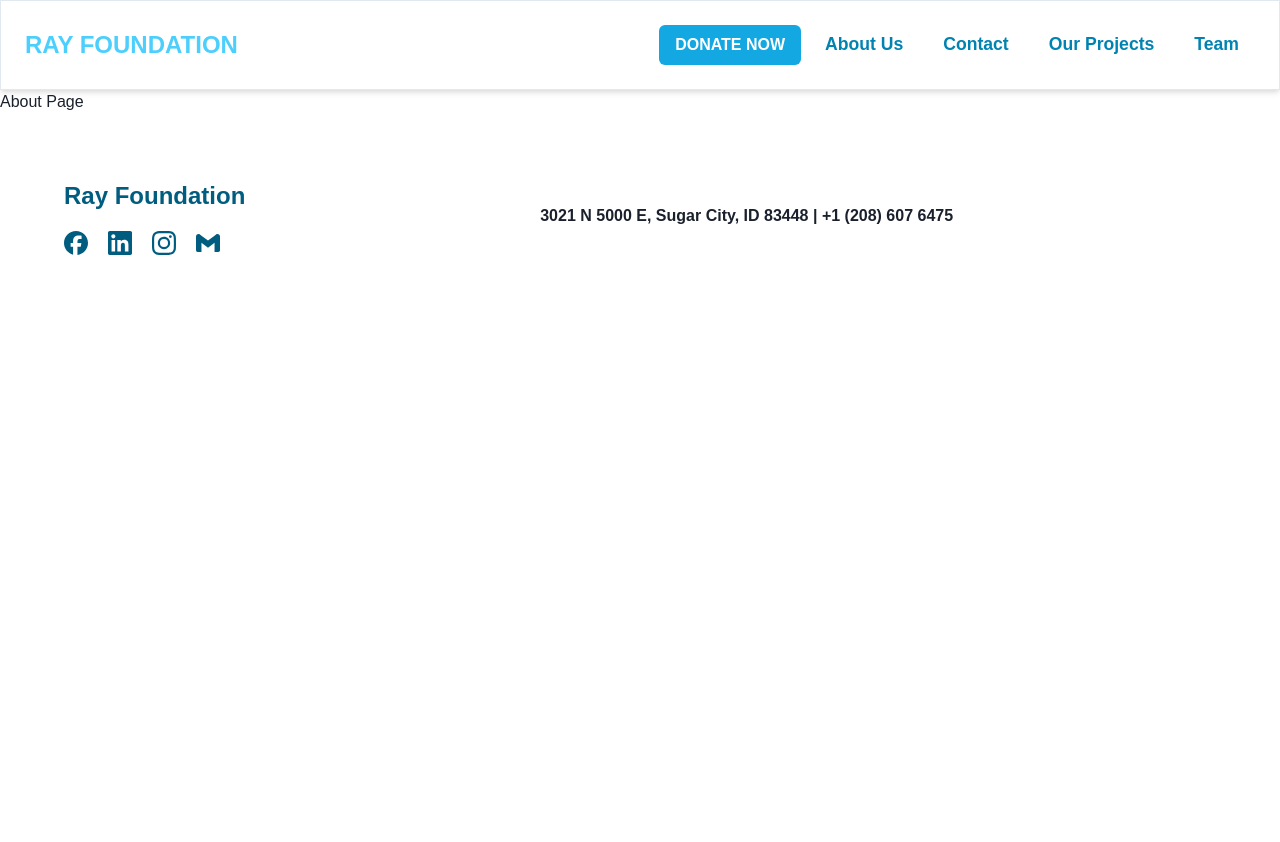
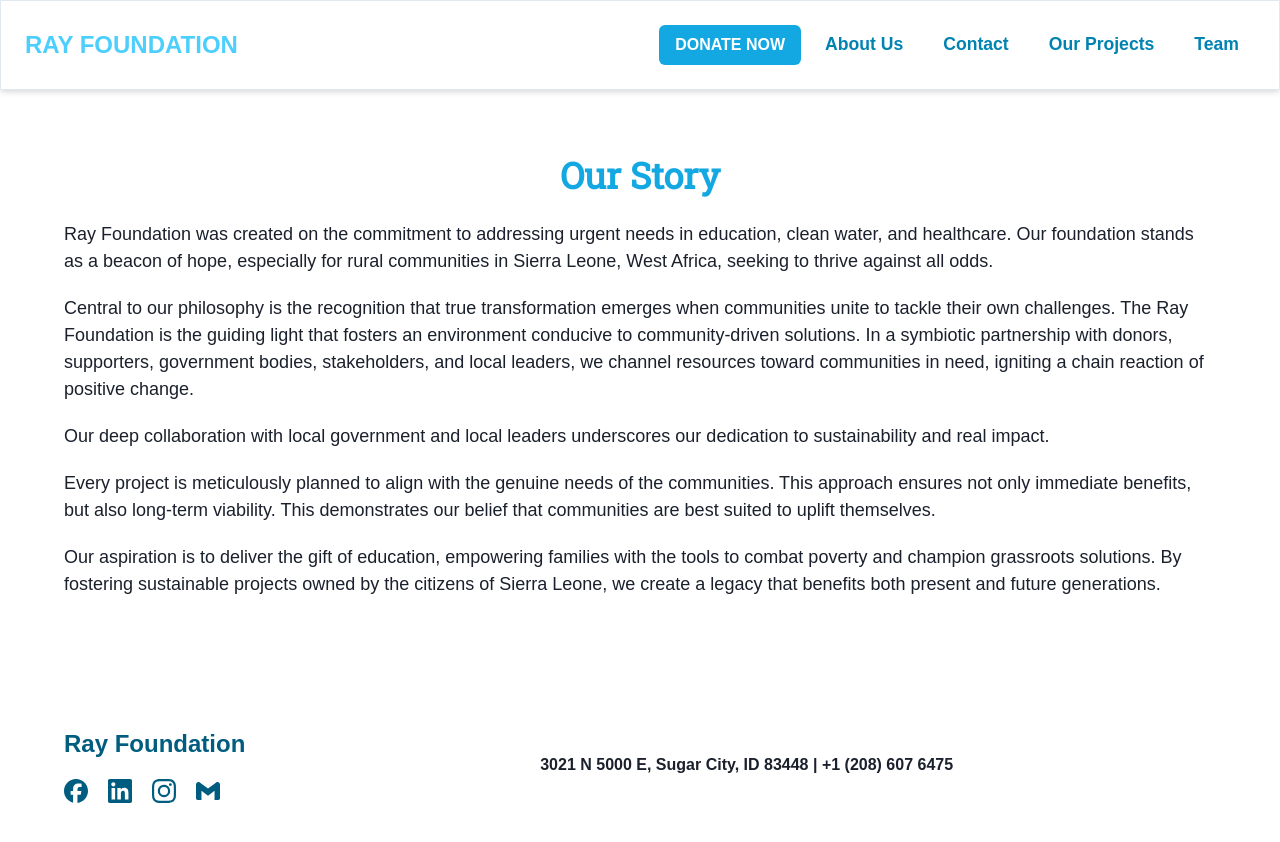
Before and after one commit to spencer-rafada/RayFoundation, a Next.js app: page /about in a window 1280 px wide. Shown: the top 842 px of the page. Before the commit the page ends 800 px from the top, so only its background shows below. Built offline with nearby package versions, Linux system fonts and the light colour scheme; a web font is replaced by a local one.

Commit message:
added our story in about us page

```diff
--- /dev/null
+++ b/src/app/about/components/OurStory.tsx
@@ -0,0 +1,62 @@
+import { Flex, Heading, Text } from '@chakra-ui/react'
+import React from 'react'
+
+export default function OurStory() {
+  return (
+    <>
+      <Flex
+        direction='column'
+        p={{ base: 8, md: 16 }}
+        align='center'
+        gap={{ base: 4, md: 6 }}
+      >
+        <Heading
+          as='h3'
+          size='xl'
+          color='brand.500'
+          data-testid='about-us-our-story-heading'
+        >
+          Our Story
+        </Heading>
+        <Flex
+          direction='column'
+          gap={{ base: 4, md: 5 }}
+          data-testid='about-us-our-story-paragraphs'
+        >
+          <Text fontSize='lg'>
+            Ray Foundation was created on the commitment to addressing urgent
+            needs in education, clean water, and healthcare. Our foundation
+            stands as a beacon of hope, especially for rural communities in
+            Sierra Leone, West Africa, seeking to thrive against all odds.
+          </Text>
+          <Text fontSize='lg'>
+            Central to our philosophy is the recognition that true
+            transformation emerges when communities unite to tackle their own
+            challenges. The Ray Foundation is the guiding light that fosters an
+            environment conducive to community-driven solutions. In a symbiotic
+            partnership with donors, supporters, government bodies,
+            stakeholders, and local leaders, we channel resources toward
+            communities in need, igniting a chain reaction of positive change.
+          </Text>
+          <Text fontSize='lg'>
+            Our deep collaboration with local government and local leaders
+            underscores our dedication to sustainability and real impact.
+          </Text>
+          <Text fontSize='lg'>
+            Every project is meticulously planned to align with the genuine
+            needs of the communities. This approach ensures not only immediate
+            benefits, but also long-term viability. This demonstrates our belief
+            that communities are best suited to uplift themselves.
+          </Text>
+          <Text fontSize='lg'>
+            Our aspiration is to deliver the gift of education, empowering
+            families with the tools to combat poverty and champion grassroots
+            solutions. By fostering sustainable projects owned by the citizens
+            of Sierra Leone, we create a legacy that benefits both present and
+            future generations.
+          </Text>
+        </Flex>
+      </Flex>
+    </>
+  )
+}
--- a/src/app/about/page.tsx
+++ b/src/app/about/page.tsx
@@ -1,5 +1,6 @@
 import { Metadata } from 'next'
 import React from 'react'
+import OurStory from './components/OurStory'
 
 export const metadata: Metadata = {
   title: 'About',
@@ -9,7 +10,7 @@ export const metadata: Metadata = {
 export default function About() {
   return (
     <>
-      <div>About Page</div>
+      <OurStory />
     </>
   )
 }
```
Also changed, not shown: 1 other file (tests, documents, lock files or other folders).
